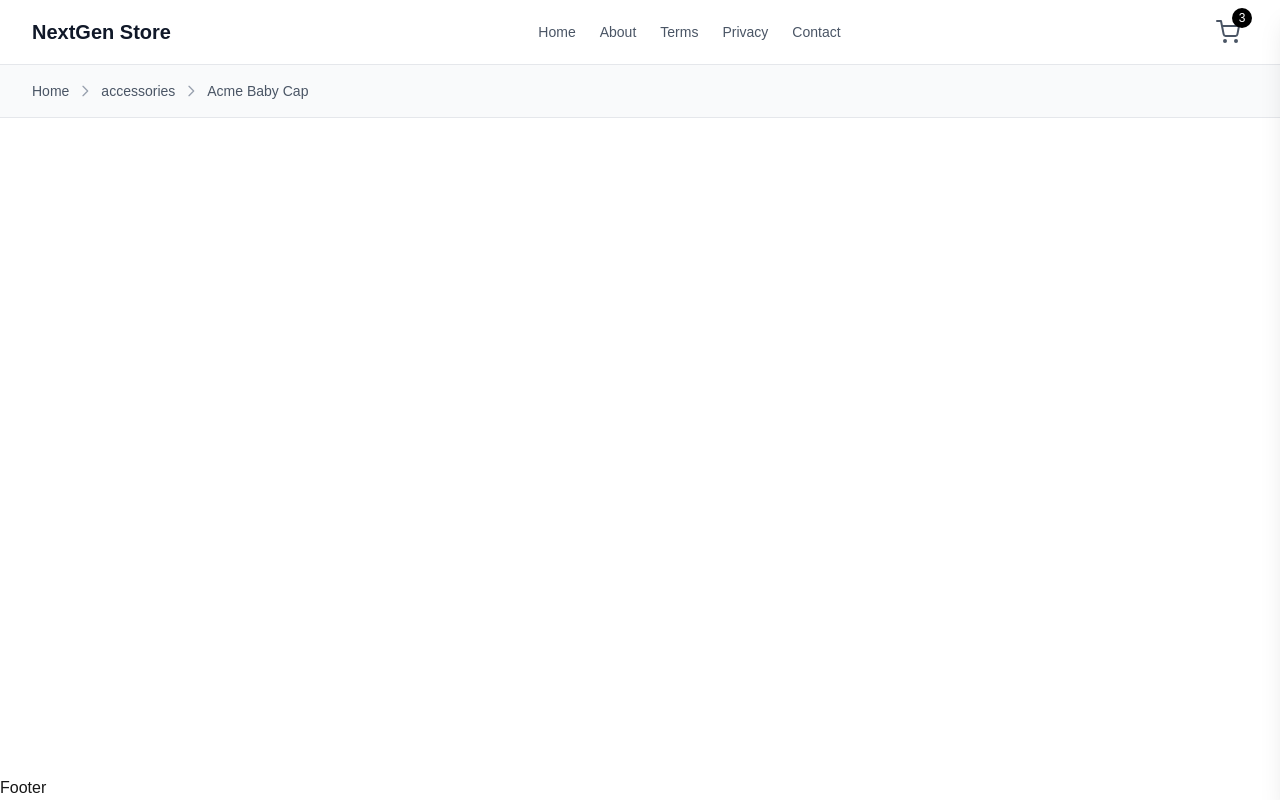
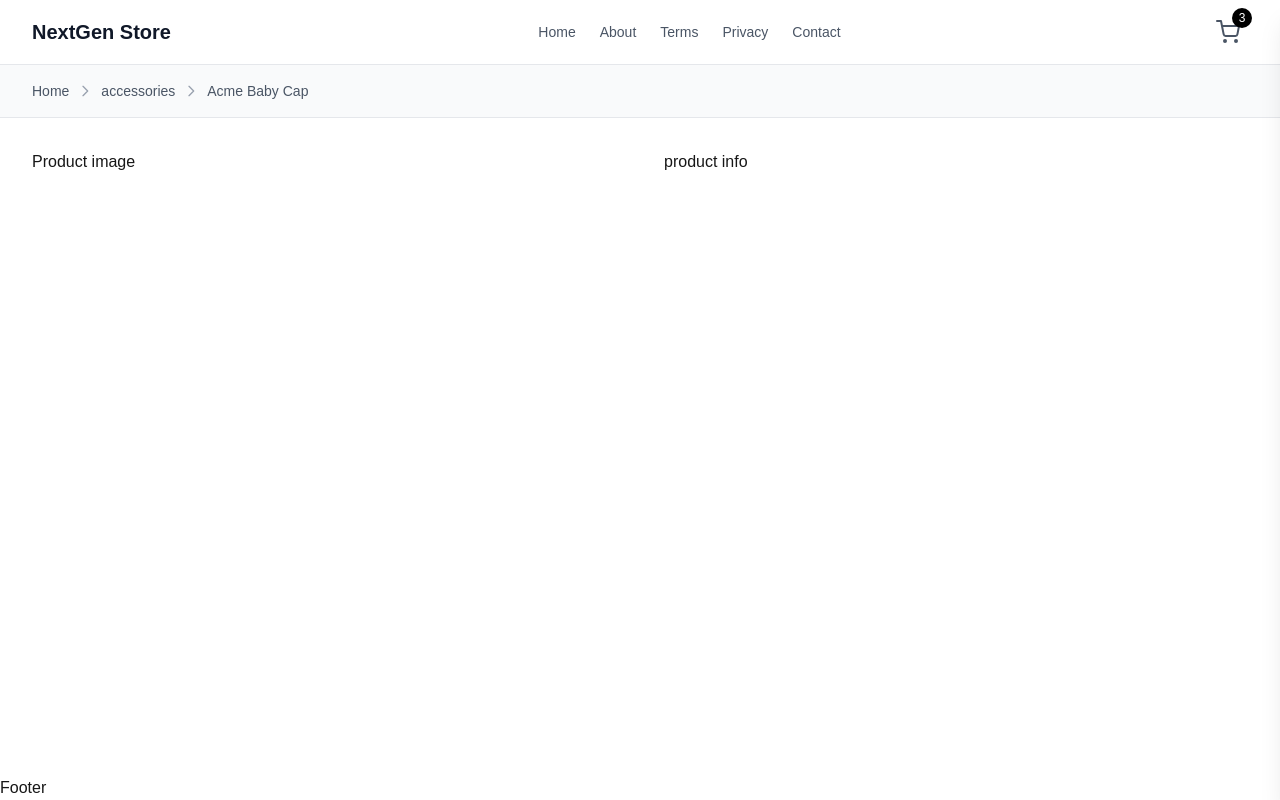
Before and after one commit to TauhidOSD/E-Commerce-NextJs, a Next.js app: page /product/acme-baby-cap in a window 1280 px wide. Built offline with nearby package versions, Linux system fonts and the light colour scheme.

Commit message:
Product details page ready not completed

```diff
--- a/src/app/product/[slug]/page.tsx
+++ b/src/app/product/[slug]/page.tsx
@@ -22,6 +22,7 @@ const ProductPage = async({params}: ProductPageProps) =>
 
   return (
     <>
+    {/* breadcrumb navigation */}
     <div className='bg-gray-50 border-b border-gray-200'>
       <div className='max-w-7xl mx-auto px-4 p py-4 sm:px-6 lg:px-8'>
         <nav className='flex items-center space-x-2 text-sm text-gray-600'>
@@ -59,6 +60,20 @@ const ProductPage = async({params}: ProductPageProps) =>
       </div>
     </div>
 
+
+    <div className='mx-auto max-w-7xl px-4 py-8 sm:px-6 lg:px-8'>
+      <div className='grid gap-12 lg:grid-cols-2 grid-cols-1 mb-16'>
+
+        {/* product image */}
+        <div>Product image</div>
+
+        {/* product info */}
+        <div>product info</div>
+
+      </div>
+
+    </div>
+
     </>
   )
 }
```
